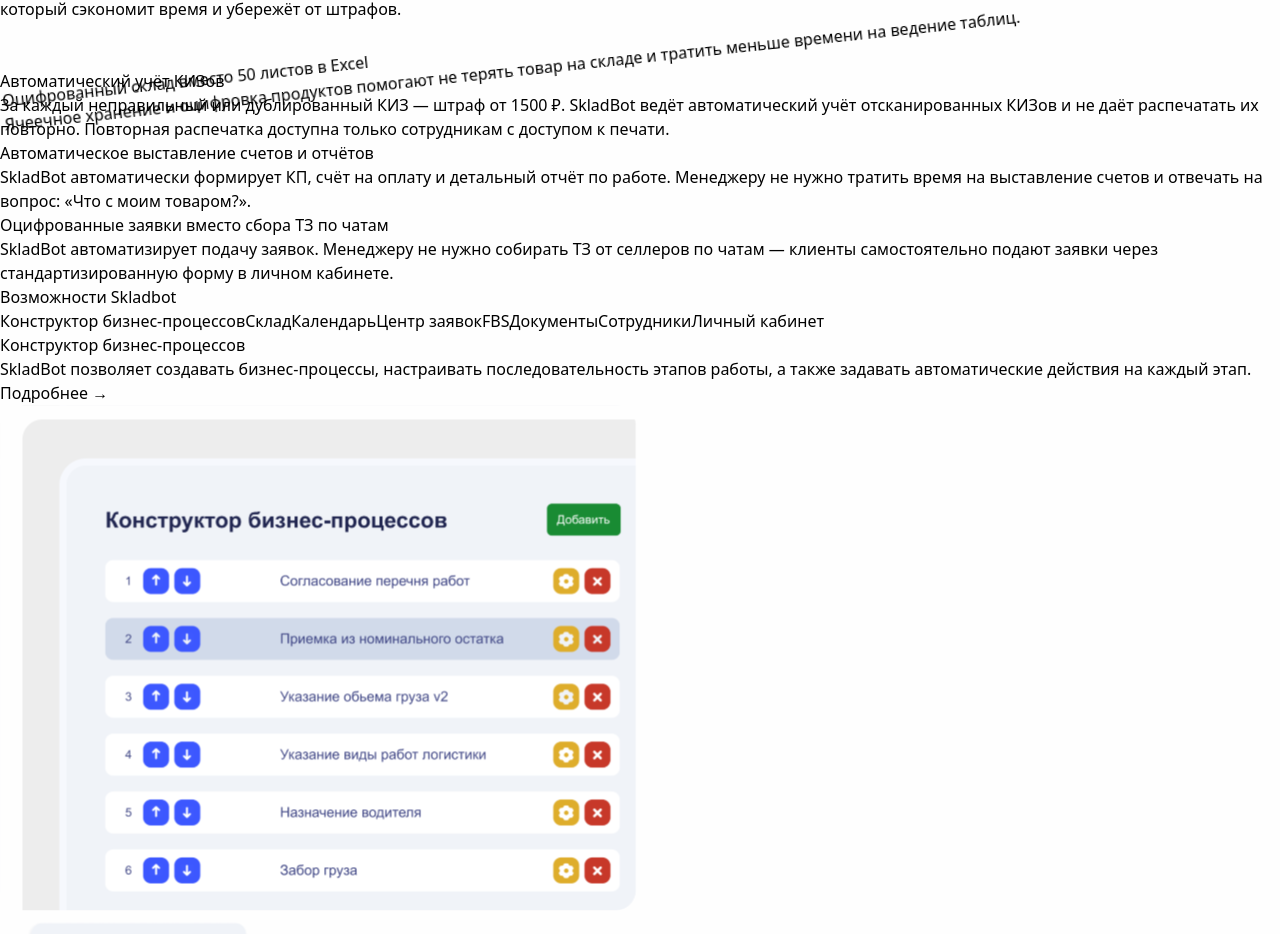
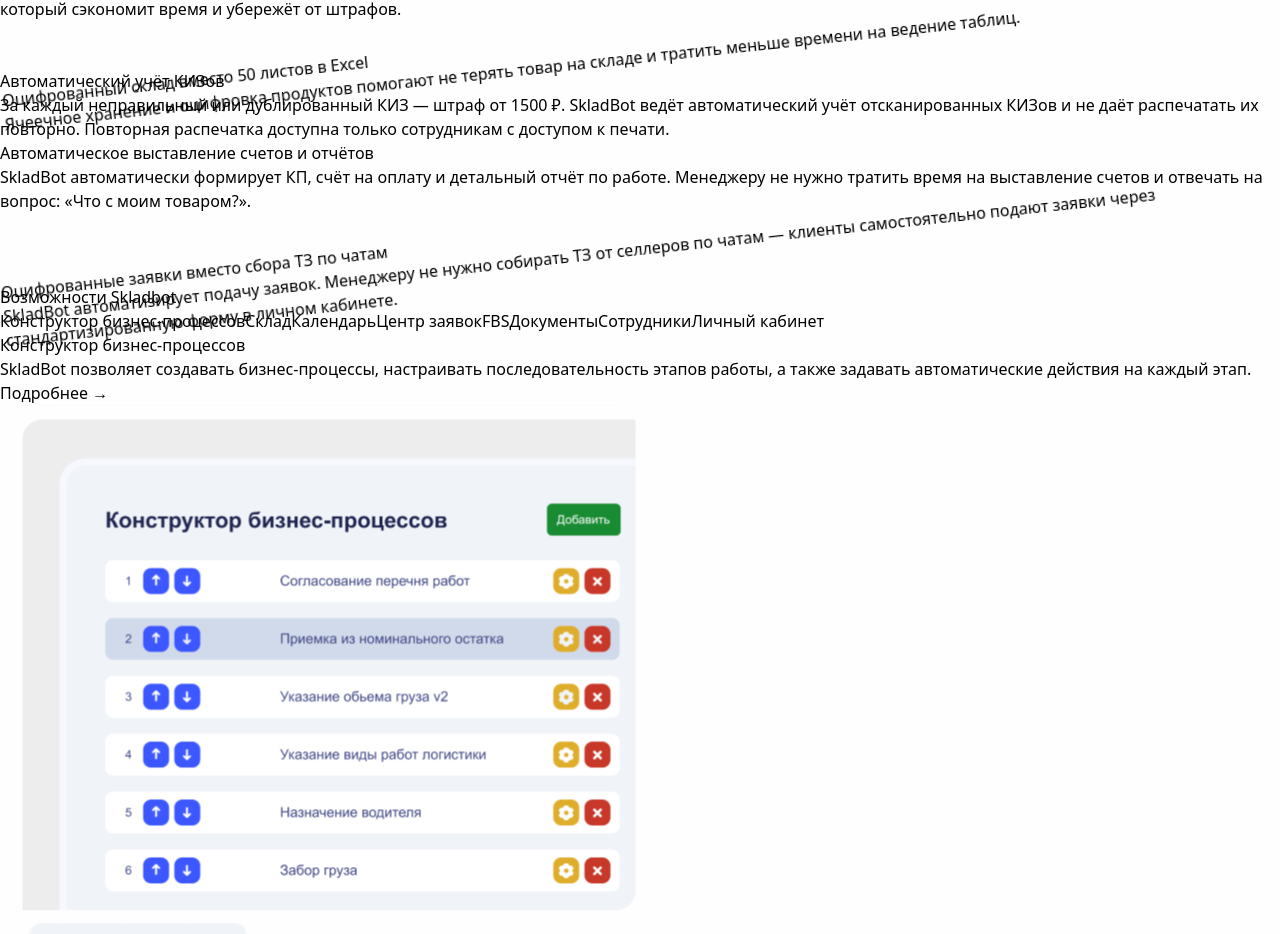
Before and after one commit to Abdurahmon6561/Skladbot-copy, a Vue app: page / in a window 1280 px wide. Shown: the part 2643-3577 px from the top of the page. Built offline with nearby package versions, Linux system fonts and the light colour scheme.

Commit message:
animatiooooon

```diff
--- a/src/components/main/Task.vue
+++ b/src/components/main/Task.vue
@@ -24,7 +24,7 @@
             складе и тратить меньше времени на ведение таблиц.
           </p>
         </div>
-        <!-- Second div -->
+        <!-- Second div (No rotation) -->
         <div
           :class="{ 'animate-slide-in-no-rotate': isVisible, 'opacity-0': !isVisible }"
           class="lg:z-10 lg:w-[548px] lg:h-[231px] rounded-2xl bg-[#3C57FF] p-6 lg:mt-[160px] mt-[70px] lg:ml-[-80px]"
@@ -40,8 +40,8 @@
           </p>
         </div>
 
+        <!-- Third div (Slide from right) -->
         <div class="lg:z-10">
-          <!-- Third div  -->
           <div
             :class="{ 'animate-slide-in-right': isVisible, 'opacity-0': !isVisible }"
             class="lg:z-10 lg:w-[500px] lg:h-[231px] rounded-2xl bg-white p-6 mt-[70px] lg:mt-0 lg:ml-[-80px] transform -rotate-[3.06deg] lg:rotate-0"
@@ -58,9 +58,9 @@
             </p>
           </div>
 
-          <!-- Fourth div  -->
+          <!-- Fourth div -->
           <div
-            :class="{ 'animate-slide-in-right': isVisible, 'opacity-0': !isVisible }"
+            :class="{ 'animate-slide-in-right-rotate': isVisible, 'opacity-0': !isVisible }"
             class="lg:w-[493px] lg:h-[280px] rounded-2xl transform lg:-rotate-[6.06deg] rotate-[4.06deg] mt-[50px] bg-[#E7EEFF] p-6 lg:mt-[80px] lg:ml-[-80px]"
           >
             <h2 class="font-semibold text-[25px] text-[#3F4685] text-start">
@@ -94,7 +94,7 @@
 
 onMounted(() => {
   const observer = new IntersectionObserver(handleScroll, {
-    threshold: 0.3,
+    threshold: 0.3, // Trigger when 30% of the element is visible
   });
   if (container.value) {
     observer.observe(container.value);
@@ -140,6 +140,17 @@
   }
 }
 
+@keyframes slide-in-right-rotate {
+  0% {
+    opacity: 0;
+    transform: translateX(100%) rotate(-6.06deg);
+  }
+  100% {
+    opacity: 1;
+    transform: translateX(0) rotate(-6.06deg);
+  }
+}
+
 .animate-slide-in-left {
   animation: slide-in-left 1s ease-out forwards;
 }
@@ -151,4 +162,8 @@
 .animate-slide-in-right {
   animation: slide-in-right 1s ease-out forwards;
 }
+
+.animate-slide-in-right-rotate {
+  animation: slide-in-right-rotate 1s ease-out forwards;
+}
 </style>
```
